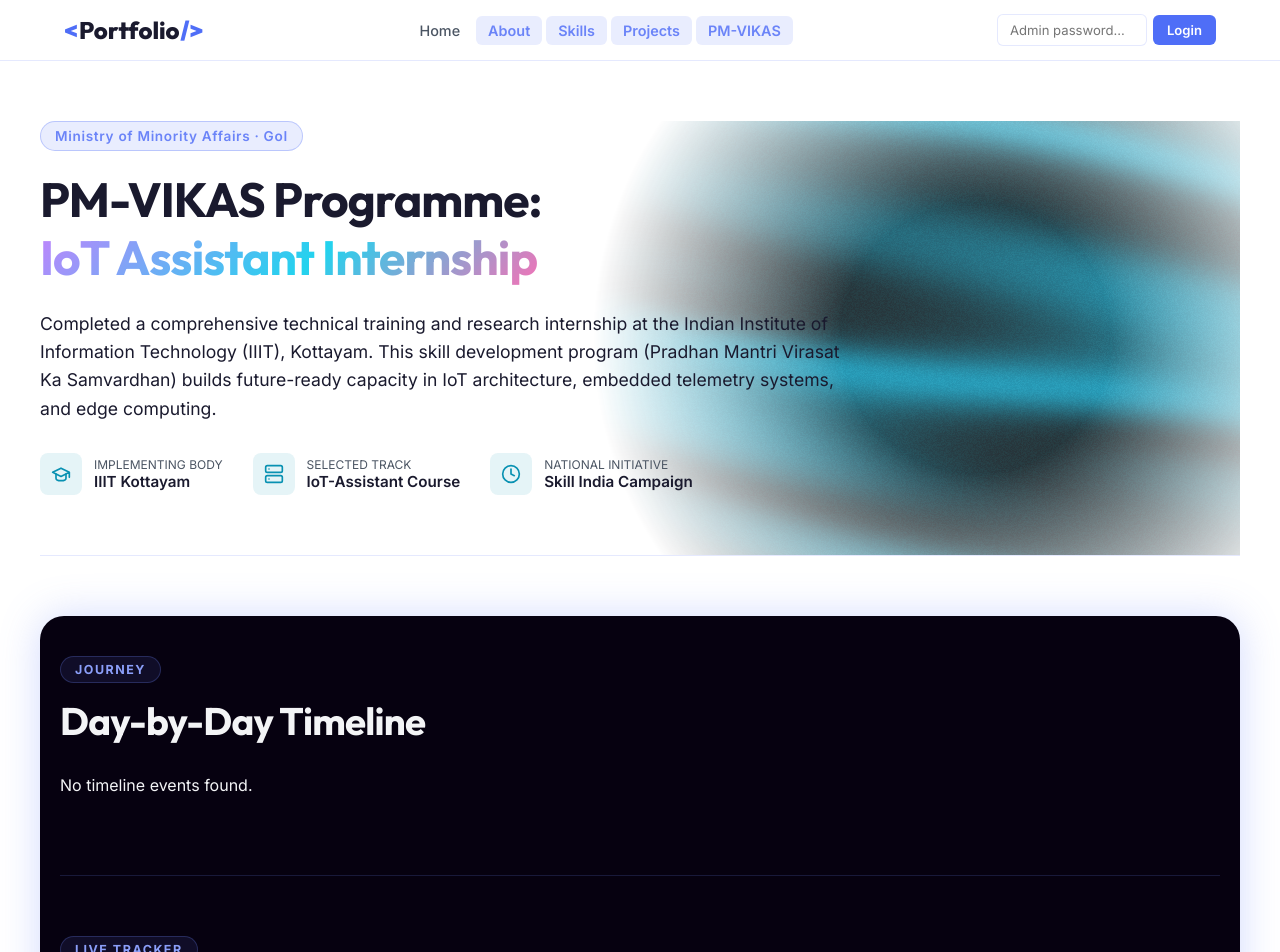
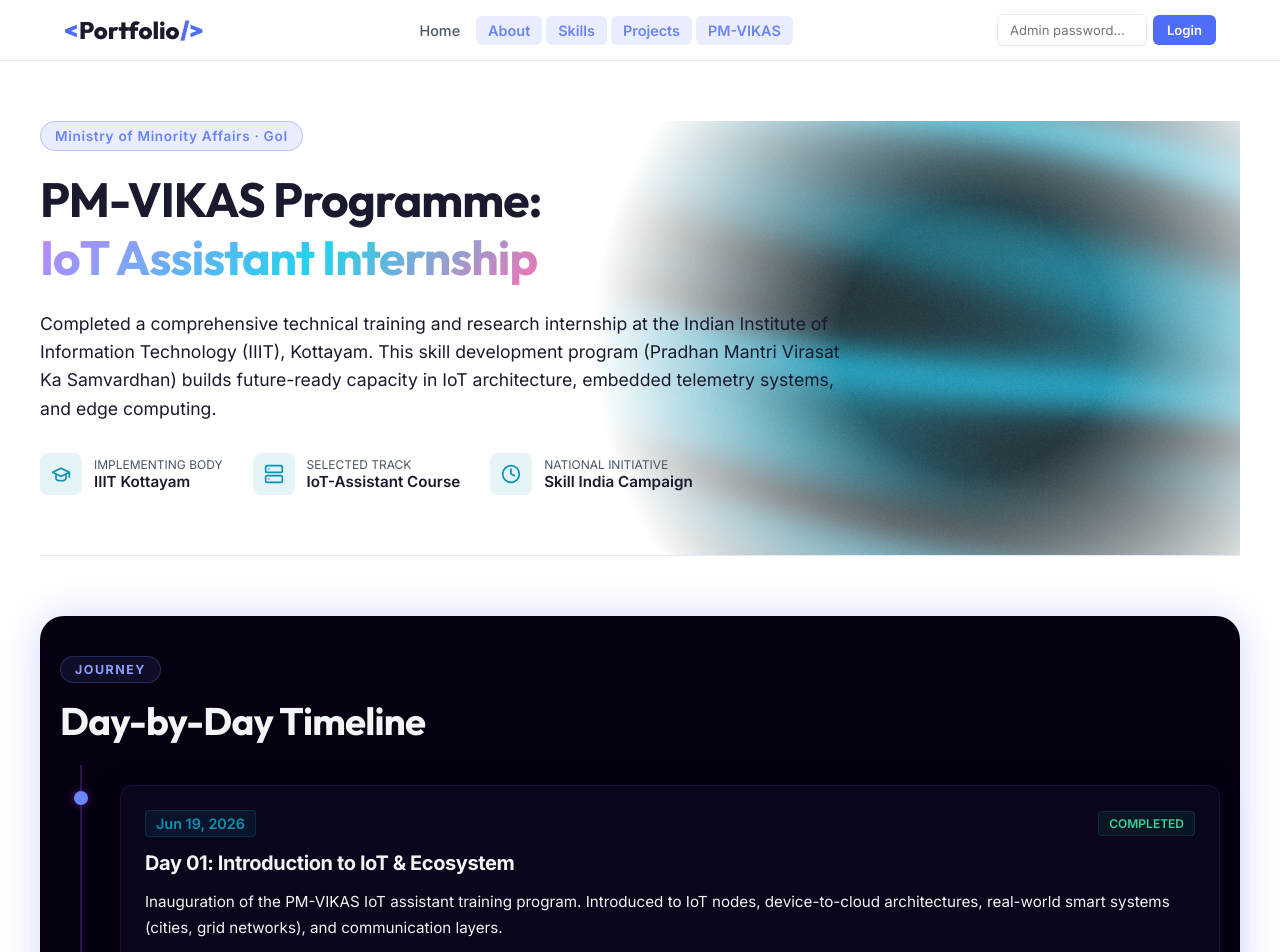
Before and after one commit to oliviathommana/olivia-portfolio, a Next.js app: page /pm-vikas in a window 1280 px wide. Shown: the top 952 px of the page. Built offline with nearby package versions, Linux system fonts and the light colour scheme.

Commit message:
Add Day 12 and Day 13 - DHCP Config and Router Configuration to calendar DB

```diff
--- a/app/api/calendar/route.js
+++ b/app/api/calendar/route.js
@@ -16,7 +16,7 @@
 export async function POST(request) {
   try {
     const body = await request.json();
-    const { id, date, title, description, status, password } = body;
+    const { id, date, title, description, status, time, password } = body;
 
     // Public editing enabled per request
 
@@ -30,7 +30,8 @@
       date,
       title,
       description,
-      status
+      status,
+      time: time || ''
     });
 
     return NextResponse.json({
--- a/app/api/sync/route.js
+++ b/app/api/sync/route.js
@@ -1,22 +1,15 @@
 import { NextResponse } from 'next/server';
 import { sql } from '@vercel/postgres';
-import fs from 'fs';
-import path from 'path';
+import entries from '../../../calendar_db.json';
 
 export const dynamic = 'force-dynamic';
 
-function readFileDb() {
-  try {
-    const raw = fs.readFileSync(path.join(process.cwd(), 'calendar_db.json'), 'utf-8');
-    return JSON.parse(raw);
-  } catch {
-    return [];
-  }
-}
-
 export async function GET() {
   if (!process.env.POSTGRES_URL) {
-    return NextResponse.json({ message: 'No Vercel Postgres configured — using file store only.' }, { status: 200 });
+    return NextResponse.json({
+      message: 'No Vercel Postgres configured — file store only. No sync needed.',
+      entries: entries.length,
+    }, { status: 200 });
   }
 
   try {
@@ -33,13 +26,19 @@
       );
     `;
 
-    const entries = readFileDb();
     let upserted = 0;
 
     for (const act of entries) {
       await sql`
         INSERT INTO calendar_activities (id, date, title, description, status, time)
-        VALUES (${act.id}, ${act.date}, ${act.title}, ${act.description}, ${act.status}, ${act.time || ''})
+        VALUES (
+          ${String(act.id)},
+          ${act.date},
+          ${act.title},
+          ${act.description},
+          ${act.status},
+          ${act.time || ''}
+        )
         ON CONFLICT (id) DO UPDATE
           SET date        = EXCLUDED.date,
               title       = EXCLUDED.title,
@@ -57,7 +56,10 @@
     }, { status: 200 });
 
   } catch (error) {
-    console.error('Sync error:', error);
-    return NextResponse.json({ error: 'Sync failed', detail: error.message }, { status: 500 });
+    console.error('[/api/sync] Error:', error);
+    return NextResponse.json({
+      error: 'Sync failed',
+      detail: String(error?.message || error),
+    }, { status: 500 });
   }
 }
--- a/calendar_db.json
+++ b/calendar_db.json
@@ -4,98 +4,135 @@
     "date": "2026-06-25",
     "title": "Portfolio Development",
     "description": "Designed and built personal web portfolio with interactive WebGL radar graphics and admin controls.",
-    "status": "completed"
+    "status": "completed",
+    "time": "10:00 AM – 6:00 PM"
   },
   {
     "id": "2",
     "date": "2026-06-24",
     "title": "Google Cloud Agentic AI Day",
     "description": "Submitted conceptual proposal for LLM orchestration using Google Cloud infrastructure.",
-    "status": "completed"
+    "status": "completed",
+    "time": "9:00 AM – 5:00 PM"
   },
   {
     "id": "3",
     "date": "2026-06-23",
     "title": "Egg Incubator Circuit Design",
     "description": "Wired full control circuit on stripboard with Arduino Uno, DHT22 sensor, and dual relay module.",
-    "status": "completed"
+    "status": "completed",
+    "time": "2:00 PM – 6:00 PM"
   },
   {
     "id": "4",
     "date": "2026-06-20",
     "title": "IEEE Brain Battle Round 2",
     "description": "Competed in logical reasoning, technical MCQs, and live coding puzzles in IEEE community event.",
-    "status": "completed"
+    "status": "completed",
+    "time": "10:00 AM – 1:00 PM"
   },
-
   {
     "id": "9",
     "date": "2026-06-19",
     "title": "Day 01: Introduction to IoT & Ecosystem",
     "description": "Inauguration of the PM-VIKAS IoT assistant training program. Introduced to IoT nodes, device-to-cloud architectures, real-world smart systems (cities, grid networks), and communication layers.",
-    "status": "completed"
+    "status": "completed",
+    "time": "9:00 AM – 5:00 PM"
   },
   {
     "id": "10",
     "date": "2026-06-20",
     "title": "Day 02: Microcontroller Architectures & IDE",
     "description": "Study of Arduino Uno and ESP32 board layouts. Installation of Arduino IDE software, configuring port selections, writing basic C script routines, and flashing standard status LED programs.",
-    "status": "completed"
+    "status": "completed",
+    "time": "9:00 AM – 5:00 PM"
   },
   {
     "id": "11",
     "date": "2026-06-22",
     "title": "Day 03: Basic Electronic Components",
     "description": "Detailed analysis of electronic devices including Resistors, Capacitors, and Light Emitting Diodes (LEDs). Practical hands-on breadboard wiring configurations and simple circuit design rules.",
-    "status": "completed"
+    "status": "completed",
+    "time": "9:00 AM – 5:00 PM"
   },
   {
     "id": "12",
     "date": "2026-06-23",
     "title": "Day 04: Hardware Measurement & GPIOs",
     "description": "Configuring and testing digital/analog General Purpose Input/Output (GPIO) pins. Measuring voltage, loop currents, and resistance values across wired test circuits using a digital multimeter.",
-    "status": "completed"
+    "status": "completed",
+    "time": "9:00 AM – 5:00 PM"
   },
   {
     "id": "13",
     "date": "2026-06-24",
     "title": "Day 05: Interfacing LDR (Light Sensors)",
     "description": "Interfacing Light Dependent Resistors (LDR) to read changing analog light intensity levels. Programmed thresholds to trigger output alerts based on ambient illumination changes.",
-    "status": "completed"
+    "status": "completed",
+    "time": "9:00 AM – 5:00 PM"
   },
   {
     "id": "14",
     "date": "2026-06-25",
     "title": "Day 06: Interfacing DHT11 Temperature Sensor",
     "description": "Interfacing the DHT11 sensor to monitor environmental temperature and humidity levels. Written data validation logic to filter out noise fluctuations and format values for transmission.",
-    "status": "completed"
+    "status": "completed",
+    "time": "9:00 AM – 5:00 PM"
   },
   {
     "id": "15",
     "date": "2026-06-26",
     "title": "Day 07: ESP32 WiFi & Network Protocols",
     "description": "Setting up the ESP32 microcontroller's Wi-Fi module. Establishing station (STA) connections to local networks and checking communication protocols (IP addressing, TCP client/server models).",
-    "status": "completed"
+    "status": "completed",
+    "time": "9:00 AM – 5:00 PM"
   },
   {
     "id": "16",
     "date": "2026-06-27",
     "title": "Day 08: Blynk IoT Cloud Setup & Auth",
     "description": "Created developer accounts on Blynk IoT Cloud. Set up device templates, virtual datastreams, and generated secure Authentication Tokens. Configured basic mobile application dashboards.",
-    "status": "completed"
+    "status": "completed",
+    "time": "9:00 AM – 5:00 PM"
   },
   {
     "id": "17",
     "date": "2026-06-29",
     "title": "Day 09: Real-time Cloud Telemetry (Blynk)",
     "description": "Programmed the ESP32 to upload environmental parameters (LDR intensity and DHT11 values) to the Blynk Cloud dashboard in real-time. Verified low-latency response and remote app widgets.",
-    "status": "completed"
+    "status": "completed",
+    "time": "9:00 AM – 5:00 PM"
   },
   {
     "id": "18",
     "date": "2026-06-30",
     "title": "Day 10: ThingSpeak Logger & Capstone",
     "description": "Linked the ESP32 to the ThingSpeak server for long-term data logging and visualization. Assembled the final Capstone Project: an integrated Smart Home System that tracks sensors and controls output relays.",
-    "status": "completed"
+    "status": "completed",
+    "time": "9:00 AM – 5:00 PM"
+  },
+  {
+    "id": "19",
+    "date": "2026-07-06",
+    "title": "Day 11: Networking Fundamentals & Cisco Packet Tracer",
+    "description": "Explored the fundamentals of computer networking, including networking, internetworking, the Network Layer, IPv4, IPv6, IP addressing, and subnet masking concepts. Gained hands-on experience in Cisco Packet Tracer by establishing a wired connection between two end devices using a Copper Cross-Over cable, configuring basic network settings, and verifying communication. Learned about different network cable types and their applications in wired communication. Additionally, collaborated with the team to explore MSME Hackathon 6.0 problem statements and brainstorm innovative IoT-based project ideas.",
+    "status": "completed",
+    "time": "9:00 AM – 5:00 PM"
+  },
+  {
+    "id": "20",
+    "date": "2026-07-07",
+    "title": "Day 12: DHCP Configuration & LAN Simulation in Cisco Packet Tracer",
+    "description": "Configured a Local Area Network (LAN) in Cisco Packet Tracer by connecting a server, switch, hubs, and multiple end devices. Implemented DHCP to dynamically assign IP addresses while configuring the server with a static IP address. Verified network connectivity through ping tests between different hubs and the server, gaining hands-on experience in IP addressing, subnet masking, dynamic host configuration, and LAN communication.",
+    "status": "completed",
+    "time": "9:00 AM – 5:00 PM"
+  },
+  {
+    "id": "21",
+    "date": "2026-07-08",
+    "title": "Day 13: Router Configuration & Inter-Network Communication",
+    "description": "Reviewed the previous day's DHCP-based LAN implementation and advanced to router configuration, exploring FastEthernet and GigabitEthernet interfaces for inter-network communication. Worked on implementing networks with both dynamic (DHCP) and static IP addressing by connecting an additional hub through a router and verifying communication between different subnets. Additionally, completed topology design tasks involving a DHCP-enabled LAN integrated with a static-IP network and a multi-router network consisting of five routers, five switches, and end devices to strengthen practical understanding of routing, IP addressing, and network connectivity in Cisco Packet Tracer.",
+    "status": "completed",
+    "time": "9:00 AM – 5:00 PM"
   }
 ]
--- a/components/Calendar.js
+++ b/components/Calendar.js
@@ -22,6 +22,7 @@
   const [formTitle, setFormTitle] = useState('');
   const [formDesc, setFormDesc] = useState('');
   const [formStatus, setFormStatus] = useState('completed');
+  const [formTime, setFormTime] = useState('');
 
   const addToast = (message, type = 'success') => {
     const id = Date.now();
@@ -75,12 +76,14 @@
       setFormTitle(existing.title);
       setFormDesc(existing.description);
       setFormStatus(existing.status);
+      setFormTime(existing.time || '');
       setIsEditing(true);
     } else {
       setFormActivityId(null);
       setFormTitle('');
       setFormDesc('');
       setFormStatus('completed');
+      setFormTime('');
       setIsEditing(false);
     }
   };
@@ -106,6 +109,7 @@
           title: formTitle,
           description: formDesc,
           status: formStatus,
+          time: formTime,
           password: apiPassword
         })
       });
@@ -150,6 +154,7 @@
         setFormTitle('');
         setFormDesc('');
         setFormStatus('completed');
+        setFormTime('');
         setIsEditing(false);
       } else {
         addToast('Failed to delete activity.', 'error');
@@ -365,9 +370,15 @@
 
             {selectedActivity ? (
               <div>
-                <h3 className="activity-title" style={{ marginBottom: '14px' }}>
+                <h3 className="activity-title" style={{ marginBottom: '10px' }}>
                   {selectedActivity.title}
                 </h3>
+                {selectedActivity.time && (
+                  <div style={{ display: 'flex', alignItems: 'center', gap: '6px', marginBottom: '12px' }}>
+                    <svg width="14" height="14" viewBox="0 0 24 24" fill="none" stroke="currentColor" strokeWidth="2" strokeLinecap="round" strokeLinejoin="round" style={{ color: 'var(--secondary)', flexShrink: 0 }}><circle cx="12" cy="12" r="10"></circle><polyline points="12 6 12 12 16 14"></polyline></svg>
+                    <span style={{ fontSize: '0.82rem', color: 'var(--secondary)', fontFamily: 'Outfit', fontWeight: 500 }}>{selectedActivity.time}</span>
+                  </div>
+                )}
                 <p className="activity-desc">
                   {selectedActivity.description}
                 </p>
@@ -375,7 +386,10 @@
                     <button className="delete-btn" onClick={handleDelete}>
                       Delete
                     </button>
-                    <button className="edit-btn" onClick={() => setIsEditing(true)}>
+                    <button className="edit-btn" onClick={() => {
+                      setFormTime(selectedActivity.time || '');
+                      setIsEditing(true);
+                    }}>
                       Modify
                     </button>
                   </div>
@@ -393,6 +407,7 @@
                       setFormTitle('');
                       setFormDesc('');
                       setFormStatus('completed');
+                      setFormTime('');
                     }}
                     style={{ marginTop: '20px', padding: '8px 16px', fontSize: '0.85rem' }}
                   >
@@ -429,6 +444,17 @@
                     onChange={(e) => setFormDesc(e.target.value)}
                     placeholder="Provide details about tasks completed, problems solved, or technologies analyzed..."
                     className="form-textarea"
+                  />
+                </div>
+
+                <div className="form-group">
+                  <label className="form-label">Time Schedule</label>
+                  <input
+                    type="text"
+                    value={formTime}
+                    onChange={(e) => setFormTime(e.target.value)}
+                    placeholder="E.g., 9:00 AM – 5:00 PM"
+                    className="form-input"
                   />
                 </div>
 
@@ -481,6 +507,7 @@
                         setFormTitle(act.title);
                         setFormDesc(act.description);
                         setFormStatus(act.status);
+                        setFormTime(act.time || '');
                         setIsEditing(true);
                       }}
                       style={{
@@ -492,7 +519,7 @@
                       }}
                     >
                       <div style={{ display: 'flex', justifyContent: 'space-between', marginBottom: '6px' }}>
-                        <span style={{ fontSize: '0.8rem', color: 'var(--text-muted)' }}>{act.date}</span>
+                        <span style={{ fontSize: '0.8rem', color: 'var(--text-muted)' }}>{act.date}{act.time ? ` · ${act.time}` : ''}</span>
                         <span className={`activity-status status-${act.status}`} style={{ fontSize: '0.7rem', padding: '2px 6px' }}>
                           {act.status}
                         </span>
```
Also changed, not shown: lib/db.js.
